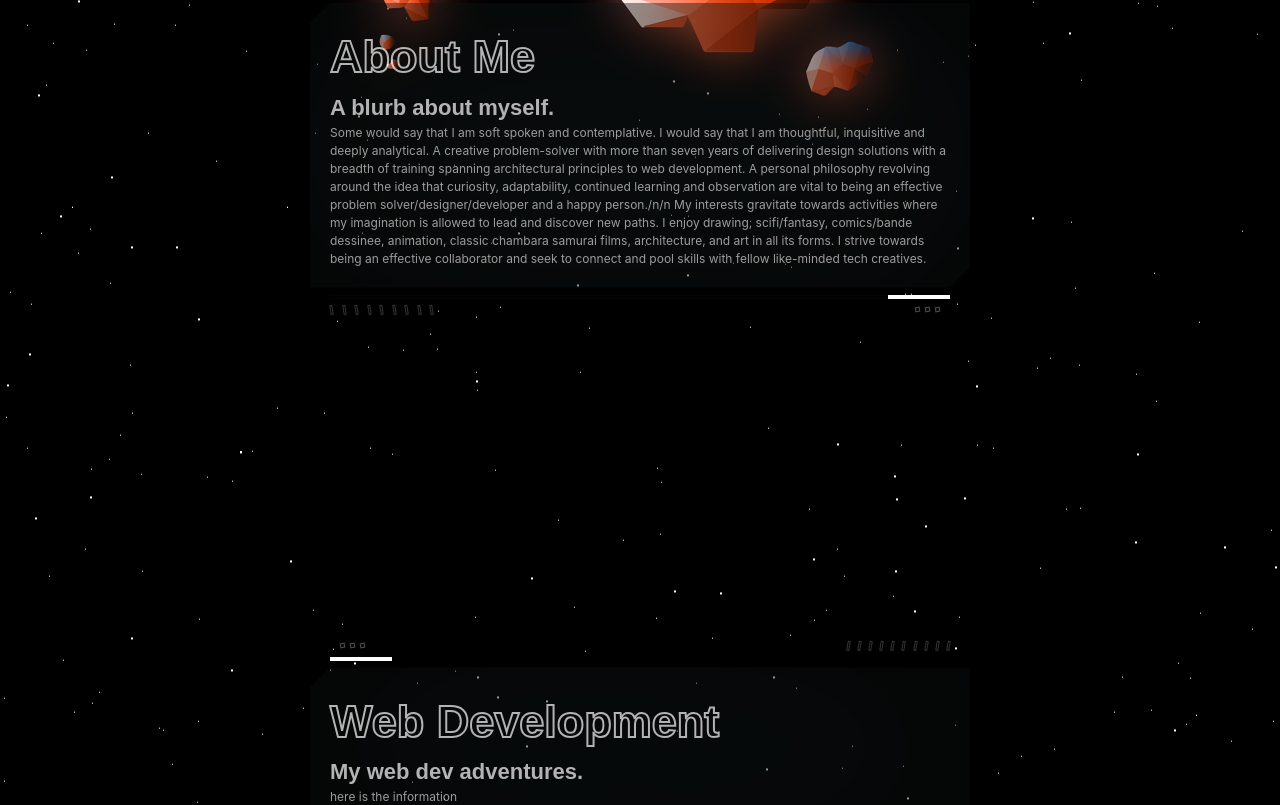
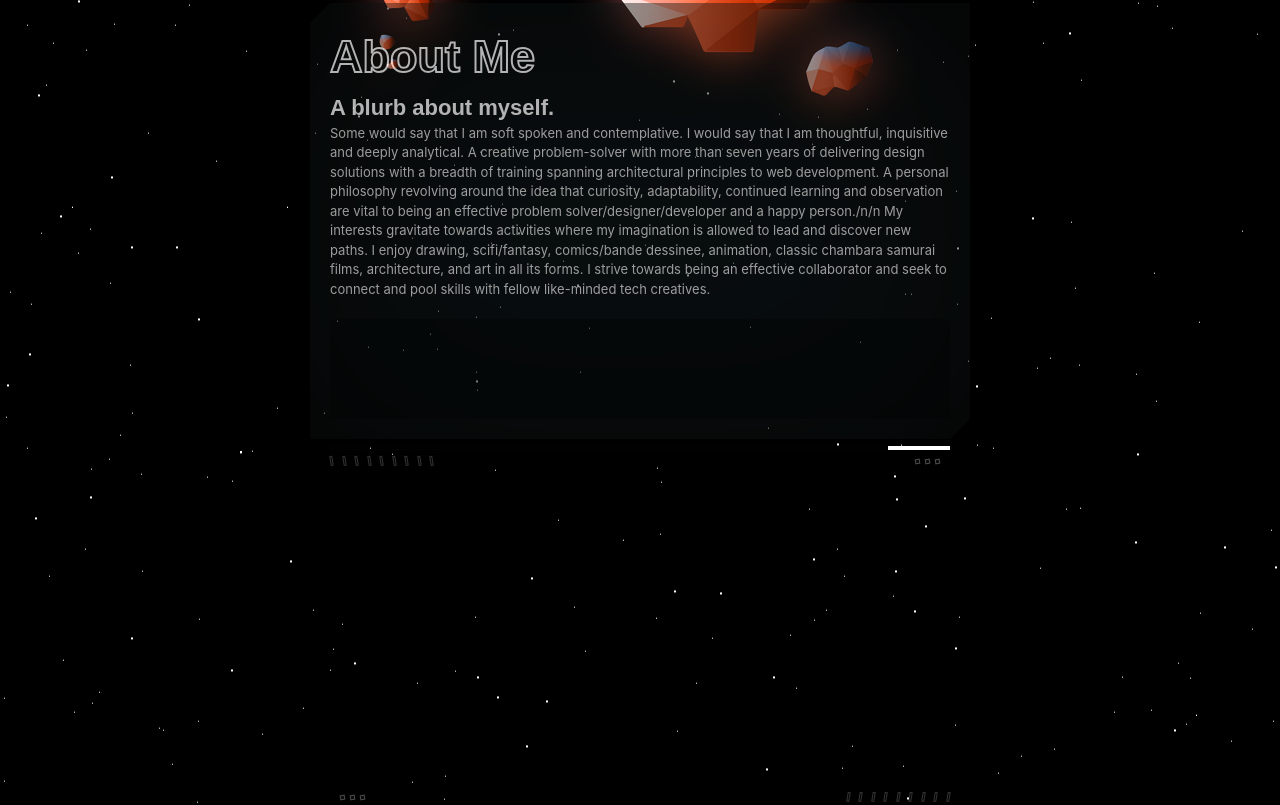
Before and after one commit to jas112/project-spacetripp, a React (Vite) app: page / in a window 1280 px wide. Shown: the part 3040-3845 px from the top of the page. Built offline with nearby package versions, Linux system fonts and the light colour scheme.

Commit message:
work on section gallery types has begun in SectionElement jsx and css.

```diff
--- a/src/Components/mainContent/SectionElement.jsx
+++ b/src/Components/mainContent/SectionElement.jsx
@@ -46,6 +46,9 @@ const SectionElement = ({sectionTitle, sectionSubtitle, sectionNfo, sectionMarke
                     {/* </p> */}
                 </div>
                 {/* {galleryValue} */}
+                <div className='gallery-type-hero'>
+
+                </div>
             </div>
             <BottomSectionPanel currentStatusBool={currentStatusBool}/>
         </div>
--- a/src/Components/mainContent/TopSectionPanel.jsx
+++ b/src/Components/mainContent/TopSectionPanel.jsx
@@ -25,7 +25,6 @@ const TopSectionPanel = ({currentStatusBool}) => {
                     <div className="comp-element-1 endpoint-comp-element comp-element-1-active tp-element"></div>
                     <div className="comp-element-1 endpoint-comp-element comp-element-1-active tp-element"></div>
                     <div className="comp-element-1 endpoint-comp-element comp-element-1-active tp-element"></div>
-                    <div className="comp-element-1 endpoint-comp-element comp-element-1-active tp-element"></div>
                 </div>
             </div>
         </div>
--- a/src/Components/mainContent/styles/SectionElement.css
+++ b/src/Components/mainContent/styles/SectionElement.css
@@ -396,7 +396,7 @@
 
 
 .section-nfo{
-    font-size: 12px;
+    font-size: 13px;
 }
 
 /* .section-nfo{
@@ -458,3 +458,13 @@
     position: absolute;
     bottom: 0px;
 }
+
+
+/* Gallery Types */
+
+.gallery-type-hero{
+    width: 100%;
+    height: 100px;
+    margin: 20px 0px 0px 0px;
+    background: #00000050
+}
```
